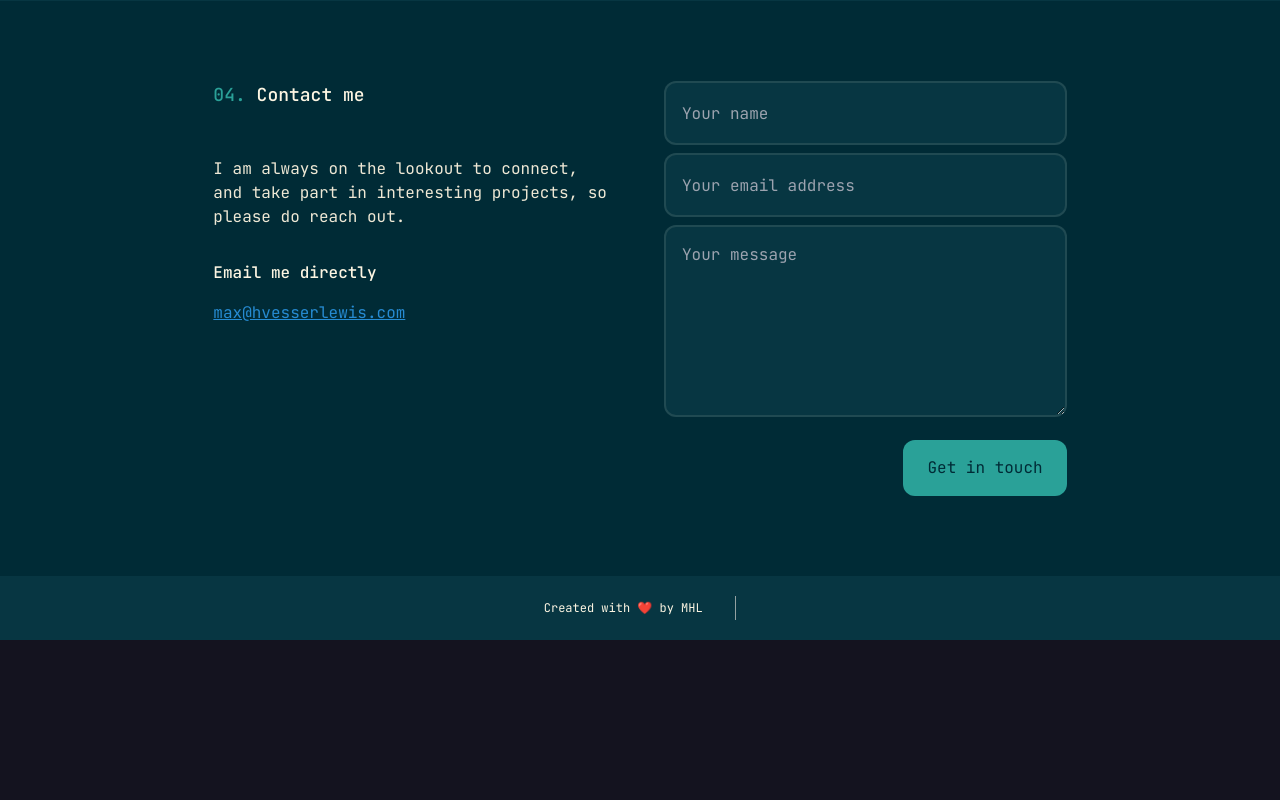
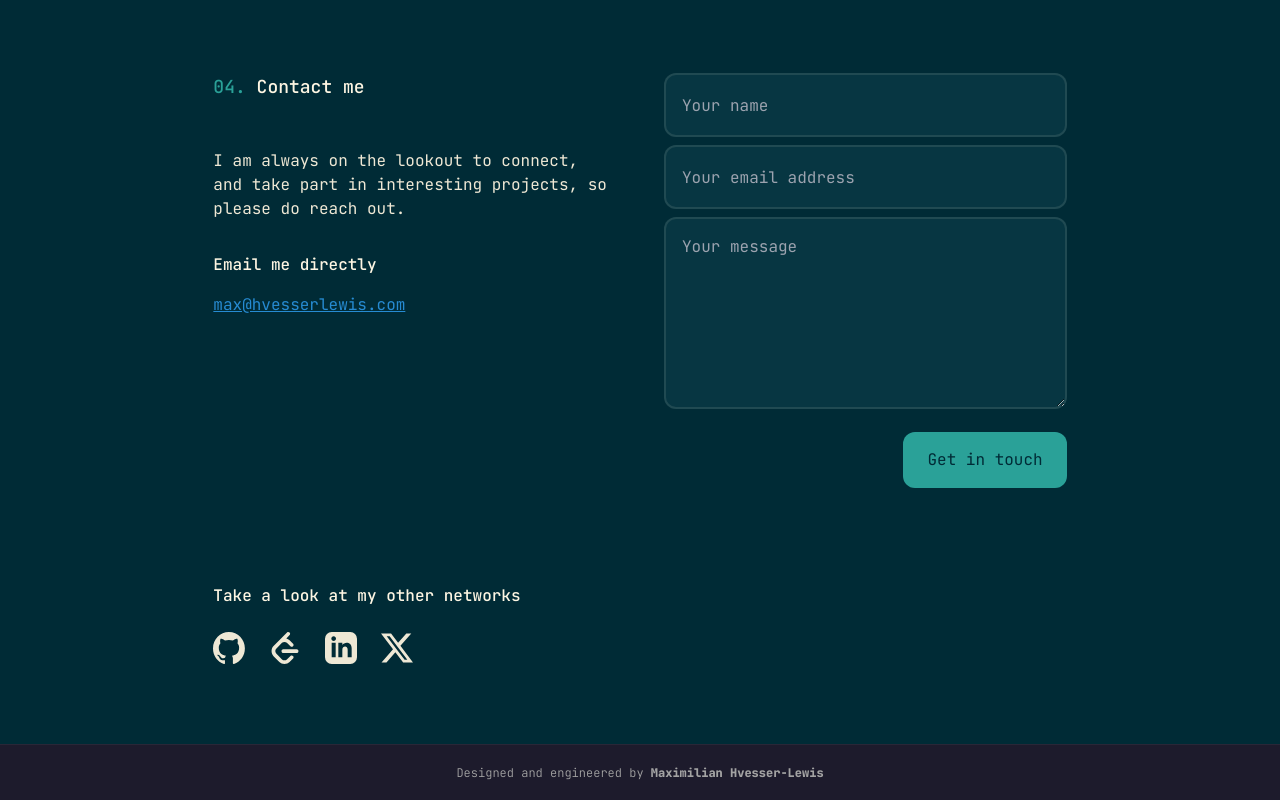
Before and after one commit to maxhves/hvesser-lewis-consulting-site, a Next.js app: page / in a window 1280 px wide. Shown: the part 3505-4305 px from the top of the page. Before the commit the page ends 4145 px from the top, so only its background shows below. Built offline with nearby package versions, Linux system fonts and the light colour scheme; no server answers.

Commit message:
Setup HomeFooter component.

```diff
--- /dev/null
+++ b/src/app/home/components/home-footer.tsx
@@ -0,0 +1,15 @@
+import React from 'react';
+
+//region Entry
+
+export default function HomeFooter() {
+  return (
+    <footer className="flex min-h-14 w-full bg-lavender-900 justify-center items-center border-t border-neutral-50/5">
+      <p className="font-light text-xs text-neutral-400">
+        Designed and engineered by <strong className="font-extrabold">Maximilian Hvesser-Lewis</strong>
+      </p>
+    </footer>
+  );
+}
+
+//endregion
--- a/src/app/layout.tsx
+++ b/src/app/layout.tsx
@@ -5,6 +5,7 @@ import {JetBrains_Mono} from "next/font/google";
 import './globals.css'
 import {clsx} from "clsx";
 import HomeNavigationBar from "@/app/home/components/home-navigation-bar";
+import HomeFooter from "@/app/home/components/home-footer";
 
 //region Font
 
@@ -36,7 +37,7 @@ export default function RootLayout({children}: { children: React.ReactNode }) {
         {children}
 
         {/* Footer */}
-        {/* TODO: Footer component goes here */}
+        <HomeFooter />
 
         {/* Analytics */}
         <Analytics/>
--- a/src/app/page.tsx
+++ b/src/app/page.tsx
@@ -4,7 +4,7 @@ import Experience from '@/app/sections/experience/experience';
 import Projects from '@/app/sections/projects/projects';
 import ResumeAd from '@/app/sections/resume_ad/resume_ad';
 import Contact from '@/app/sections/contact/contact';
-import Footer from '@/app/sections/footer/footer';
+import Networks from "@/app/sections/networks/networks";
 
 //region Entry
 
@@ -19,10 +19,8 @@ export default function Home() {
       <Projects/>
       <ResumeAd/>
       <Contact/>
-      {/* TODO: Update with currently available networks */}
-      {/* <Networks/> */}
-      {/* TODO: Update with currently available networks */}
-      <Footer/>
+      <Networks/>
+      {/*<Footer/>*/}
       {/* TODO: Remove legacy components */}
     </main>
   )
--- a/src/components/ui/navigation-bar.tsx
+++ b/src/components/ui/navigation-bar.tsx
@@ -8,7 +8,7 @@ import {MenuIcon, XIcon} from "lucide-react";
 
 export function NavigationBar({children}: { children: React.ReactNode }) {
   return (
-    <div className="mb-16">
+    <div className="mb-14">
       {children}
     </div>
   )
@@ -16,7 +16,7 @@ export function NavigationBar({children}: { children: React.ReactNode }) {
 
 export function NavigationBarContent({children}: { children: React.ReactNode }) {
   return (
-    <nav className="w-full h-16 fixed top-0 z-10 bg-lavender-900 border-b border-alabaster/5">
+    <nav className="w-full h-14 fixed top-0 z-10 bg-lavender-900 border-b border-alabaster/5">
       <div className="h-full flex flex-col mx-auto max-w-screen-2xl px-4 sm:px-6 lg:px-8 justify-center">
         <div className="flex flex-row items-center justify-between">
           {children}
```
